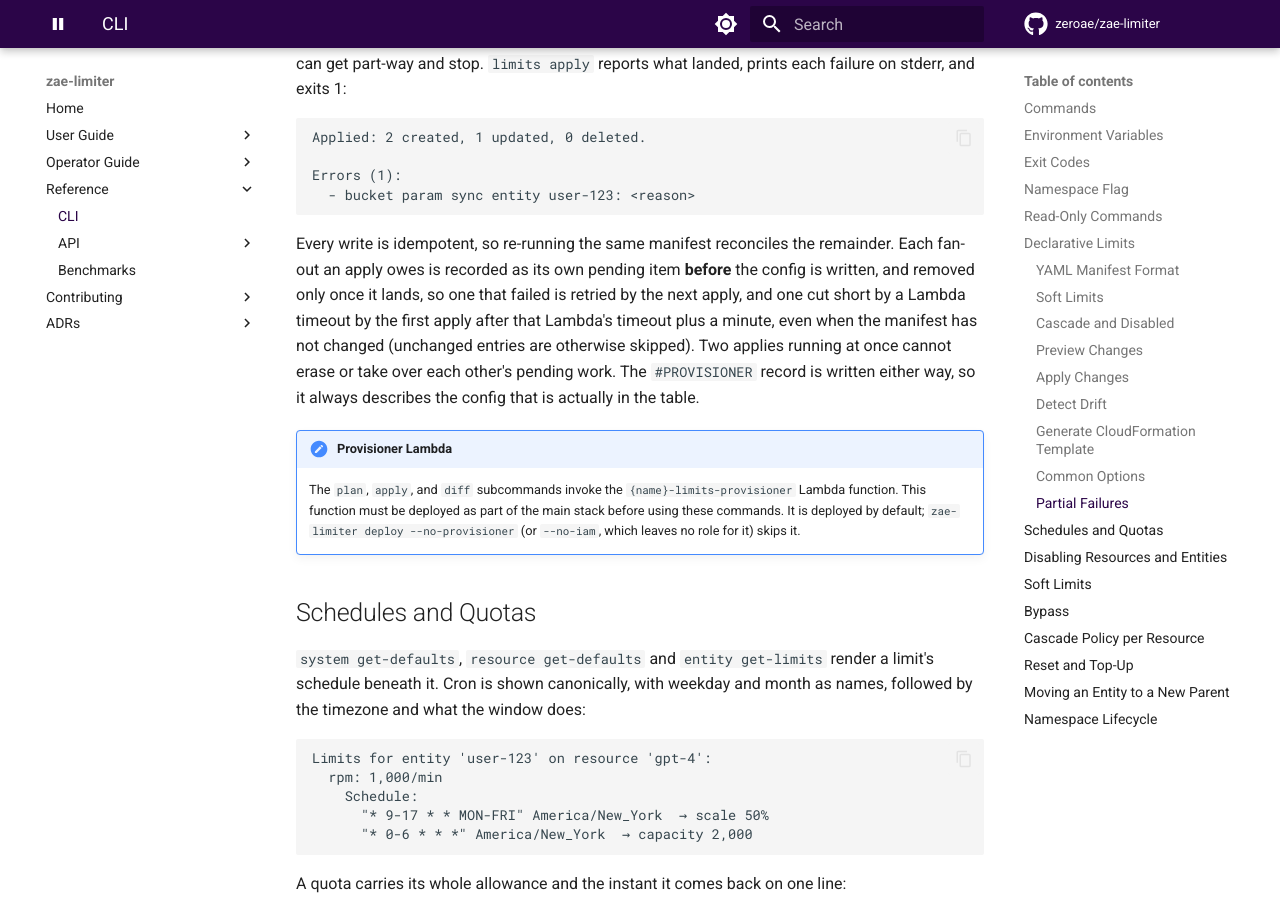
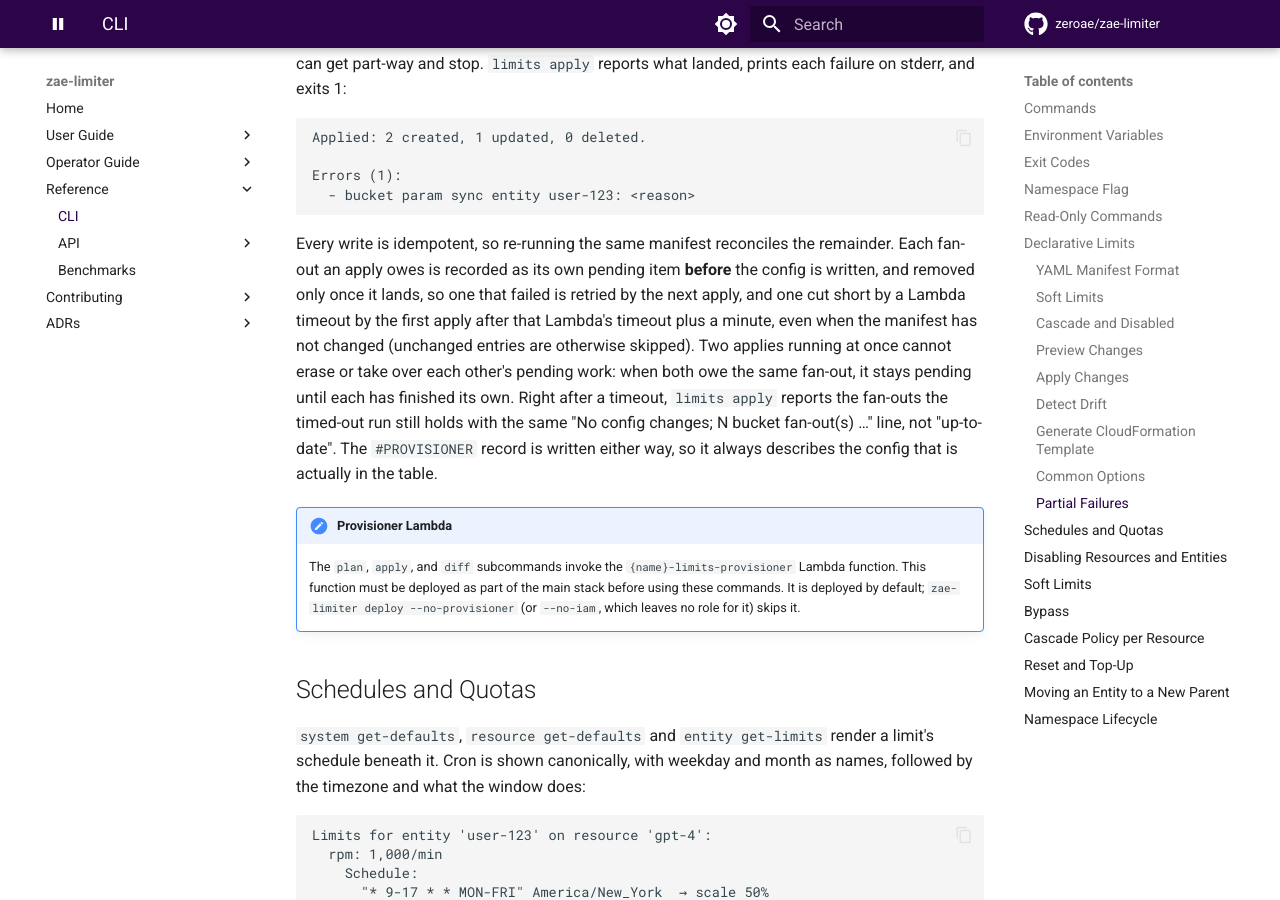
Before and after one commit to zeroae/zae-limiter, an MkDocs documentation site: the page built from docs/cli.md, in a window 1280 px wide and 900 px high, scrolled down 9918 px. Built offline with MkDocs 1.6.1 and Material for MkDocs 9.7.7, drawn with Linux system fonts in a browser that asks for light colours; comment, search, counter and statistics services are not loaded; the version menu is left out.

Commit message:
📝 docs(provisioner): describe shared pending fan-outs and the apply's pending count
CLAUDE.md and docs/cli.md now describe the code after re-review 2:

- pending items shared by every apply that owes them (`owners`), and
  the single-owner shape still read;
- `write_ahead` adds a share, `release` removes only its own,
  `claim` replaces only expired shares and counts a re-sent claim that
  landed as claimed, and `expire` clears the `full` mark;
- a full apply owes the system soft restamp only when soft-ness is in
  play;
- a deleted entity level's sync strips the limits only it declared;
- `apply` reports `pending` like `plan` does;
- the cost per apply and per owed fan-out.

Docs only.

Refs #739

Co-Authored-By: Claude Opus 5.5 <noreply@anthropic.com>
Claude-Session: https://claude.ai/code/session_01ASEDQdfdZZeqM2KMM1WTMo

```diff
--- a/docs/cli.md
+++ b/docs/cli.md
@@ -419,7 +419,7 @@ fan-out an apply owes is recorded as its own pending item **before** the config
 removed only once it lands, so one that failed is retried by the next apply, and one cut short by
 a Lambda timeout by the first apply after that Lambda's timeout plus a minute, even when the
 manifest has not changed (unchanged entries are otherwise skipped). Two applies running at once
-cannot erase or take over each other's pending work. The `#PROVISIONER` record is
+cannot erase or take over each other's pending work: when both owe the same fan-out, it stays pending until each has finished its own. Right after a timeout, `limits apply` reports the fan-outs the timed-out run still holds with the same "No config changes; N bucket fan-out(s) …" line, not "up-to-date". The `#PROVISIONER` record is
 written either way, so it always describes the config that is actually in the table.
 
 !!! note "Provisioner Lambda"
```
Also changed, not shown: CLAUDE.md (+1 -1 lines).
